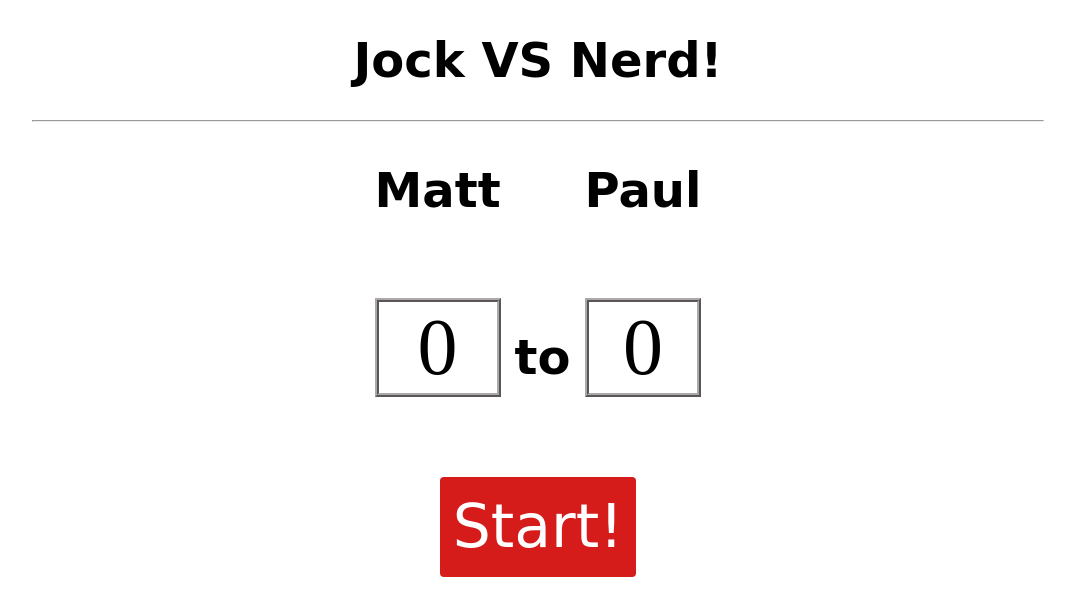
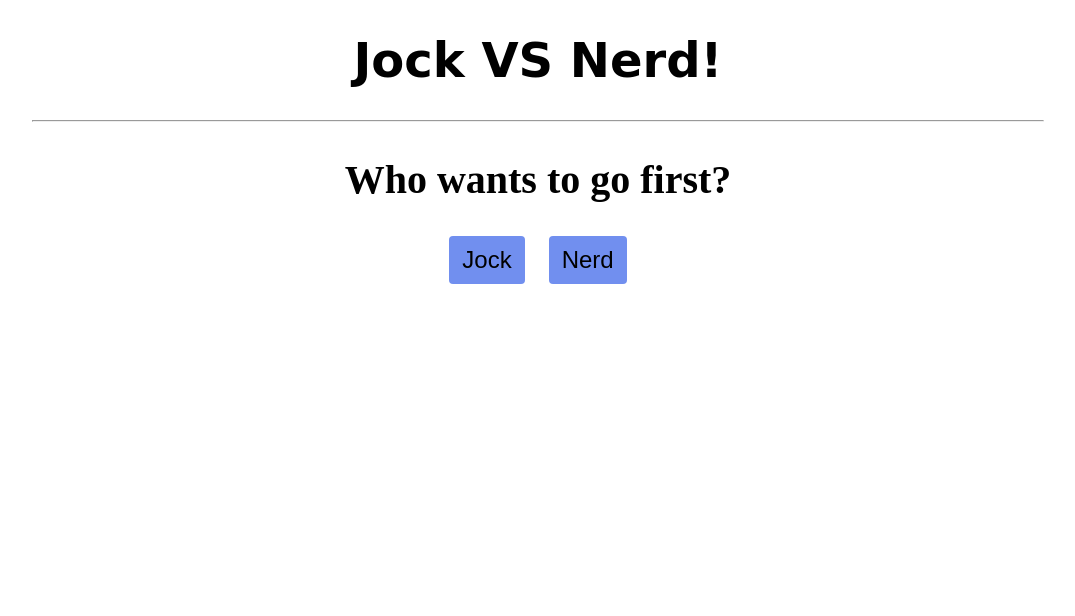
Before and after one commit to CrashXVII/jockvsnerd, a plain HTML site: page index.html in a window 1280 px wide. Both pictures are taken after a click on the button "Start!". Shown: the whole page, without its empty margins (102-1177 px from the left). Drawn offline with Linux system fonts and the light colour scheme; a web font is replaced by a local one.

Commit message:
initial start of the rewrite

```diff
--- a/css/main.css
+++ b/css/main.css
@@ -73,6 +73,7 @@ button:hover, button:focus {
 	color: #FFFFFF;
 	font-family: cursive;
 	font-size: 60px;
+	margin-top: 1.5em;
 }
 
 
--- a/index.html
+++ b/index.html
@@ -8,7 +8,7 @@
 </head>
 
 <body>
-<h1>Jock VS Nerd!</h1>
+<h1><span>Jock</span> <span>VS</span> <span>Nerd!</span></h1>
 
 
 <div class="wrapper">
@@ -17,14 +17,14 @@
 
 	<div class="scoreboard">
 		<div class="scores">
-			<h1>Matt</h1>
+			<h1>Jock</h1>
 			<p id="jock_score" class="score_number">0</p>
 		</div>
 		<div class="scores spacer">
 			<h1>to</h1>
 		</div>
 		<div class="scores">
-			<h1>Paul</h1>
+			<h1>Nerd</h1>
 			<p id="nerd_score" class="score_number">0</p>
 		</div>
 	</div>
@@ -32,12 +32,9 @@
 	<div class="question_section">
 		<h2 id="question">Question goes here, like "Who really was the Ice Cream Sandwich?".</h2>
 		<p id="question_afterText">After question text, like a description or more info, to appear after the question was answered.</p>
-		<div id="hide_on_start">
-			<button class="quizButton player-select">Matt</button>
-			<p class="scores spacer">or</p>
-			<button class="quizButton player-select">Paul</button>
+		<div id="btn_div">
+
 		</div>
-		<div id="btn_div"></div>
 	</div>
 </div>																 <!-- end of wrapper -->
 
--- a/js/quiz.js
+++ b/js/quiz.js
@@ -1,26 +1,73 @@
+
+
 const xhrGetQuizQuestions = new XMLHttpRequest();
 xhrGetQuizQuestions.open('GET', 'js/qzJSON.json');
 xhrGetQuizQuestions.send();
-
-let quizQuestions;
-
+let quiz;
 xhrGetQuizQuestions.onreadystatechange = function() {
 	if(xhrGetQuizQuestions.status == 200 && xhrGetQuizQuestions.readyState == 4) {
 		quizQuestions = JSON.parse(xhrGetQuizQuestions.responseText).shift(); // TODO: Better way to do this? Write different JSON?
-
+		quiz = new Quiz(quizQuestions);
 	}
 }
 
 const btnDiv = document.getElementById('btn_div');
 const jockScore = document.getElementById('matt_score');
 const nerdScore = document.getElementById('nerd_score');
-const quizStartButton = document.getElementById('quiz_score');
+const quizStartButton = document.getElementById('quiz_start');
 const questionH2 = document.getElementById('question');
 const afterTextP = document.getElementById('question_afterText');
 const questionSection = document.querySelector('.question_section');
+const scoreboard = document.querySelector('.scoreboard');
 
 questionSection.style.display = 'none';
+scoreboard.style.display = 'none';
 
-function quizStart() {
 
+
+function buttonCrafter(text) {
+	const button = document.createElement('button');
+	button.textContent = text;
+	button.className = "generatedButton";
+	btnDiv.appendChild(button);
 }
+
+function Quiz(questions) {
+	this.nerdQuestions = questions.nerdQuestions;
+	this.jockQuestions = questions.jockQuestions;
+	this.quizIndex = 0;
+	this.nerdScore = 0;
+	this.jockScore = 0;
+	this.started = false;
+}
+
+quizStartButton.addEventListener("click", () => {
+	questionSection.style.display = 'block';
+	quizStartButton.style.display = 'none';
+	afterTextP.style.display = 'none';
+	questionH2.textContent = "Who wants to go first?";
+	buttonCrafter("Jock");
+	buttonCrafter('Nerd');
+});
+
+
+
+btnDiv.addEventListener("click", (e)=> {
+	if(e.target.tagName == 'BUTTON') {
+		let button = e.target;
+		quiz.buttonHandler(button.textContent);
+	}
+
+});
+
+Quiz.prototype.buttonHandler = function(buttonText) {
+	if(!quiz.started) {
+
+	}
+}
+
+const QuizUI = {
+	displayNext() {
+		// Display next question function
+	}
+}
```
